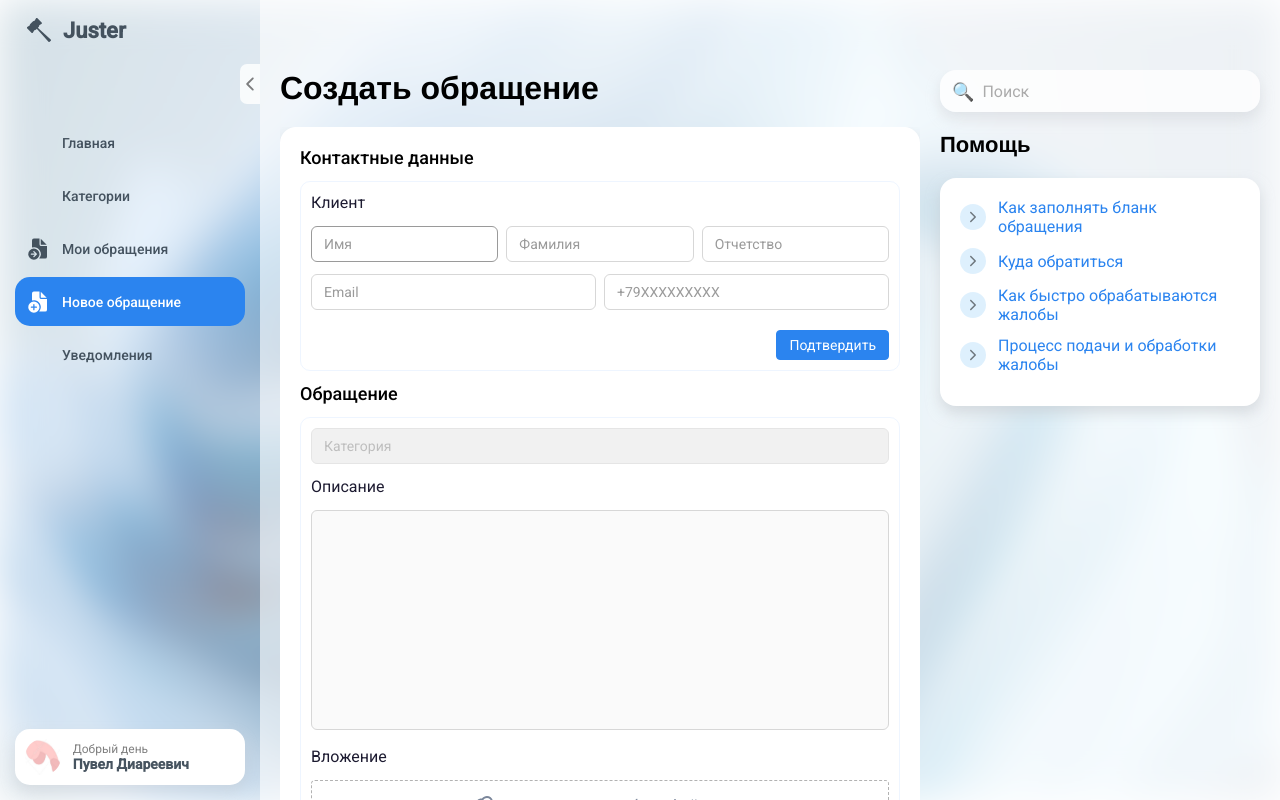
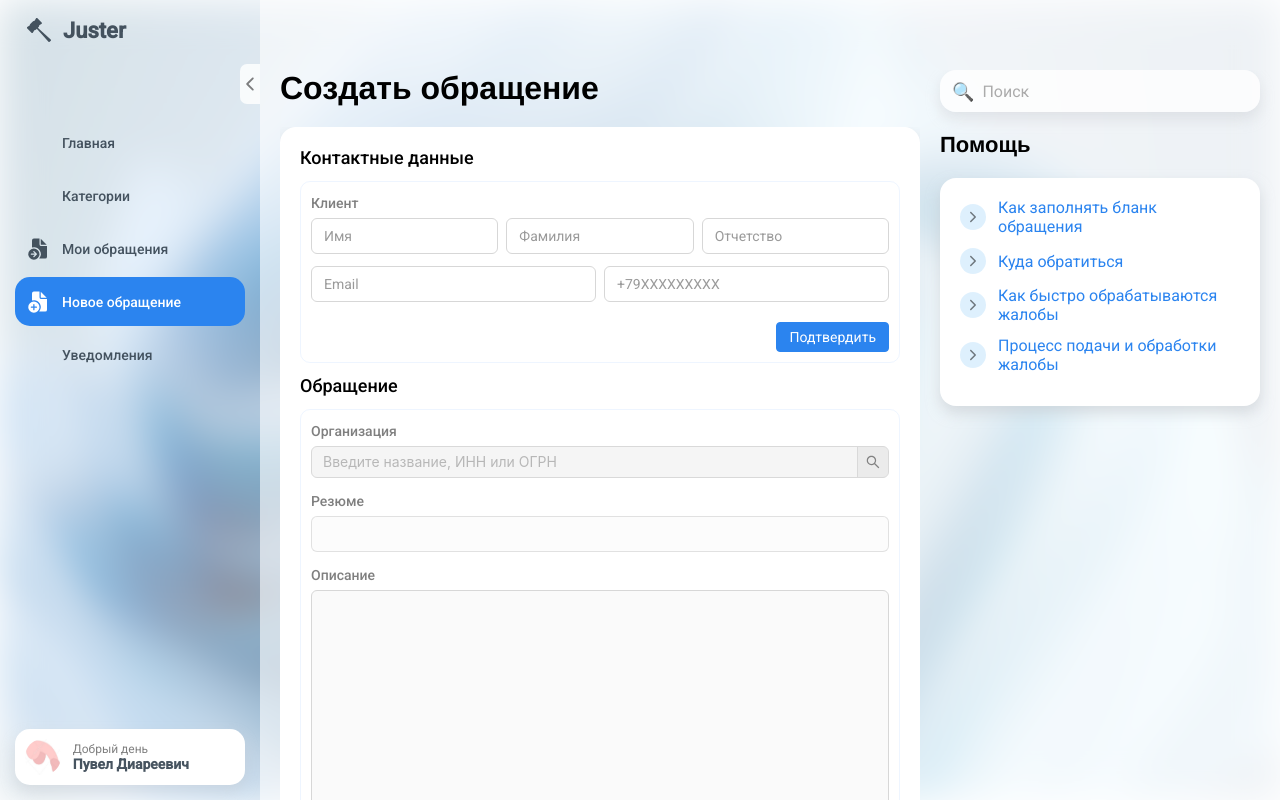
Before and after one commit to ivanklak/legal-aid-app, a React (Create React App) app: page /newRequest in a window 1280 px wide. Built offline with nearby package versions, Linux system fonts and the light colour scheme; some icons are missing; a web font is replaced by a local one.

Commit message:
install andt, create form for request organisation suggestions

```diff
--- a/package.json
+++ b/package.json
@@ -8,6 +8,7 @@
     "@testing-library/user-event": "^13.5.0",
     "@types/react-router": "^5.1.18",
     "@types/react-router-dom": "^5.3.3",
+    "antd": "^5.4.0",
     "axios": "^0.27.2",
     "boxicons": "^2.1.2",
     "classnames": "^2.3.2",
--- a/src/components/input/Input.module.sass
+++ b/src/components/input/Input.module.sass
@@ -104,8 +104,8 @@
 	&_withoutBottomOffset
 		margin-bottom: 0
 	&_disabled
-		border-color: #d7d7d7
-		background: rgba(231, 231, 231, 0.9)
+		border-color: rgba(118, 118, 118, 0.3)
+		background-color: rgba(239, 239, 239, 0.3)
 		opacity: 0.64
 		.input
 			color: #9a9a9a
--- a/src/newRequest/clientNameData/ClientNameData.module.sass
+++ b/src/newRequest/clientNameData/ClientNameData.module.sass
@@ -63,11 +63,11 @@
   margin-bottom: 12px
 
 .subTitle
-  color: #1d1b31
-  font-size: 16px
+  color: var(--base-color__black50)
+  font-size: 14px
   line-height: 22px
-  font-weight: 400
-  margin-bottom: 12px
+  font-weight: 500
+  margin-bottom: 4px
 
 .customInput
   max-width: 130px
--- a/src/newRequest/clientNameData/ClientNameData.tsx
+++ b/src/newRequest/clientNameData/ClientNameData.tsx
@@ -99,7 +99,6 @@ const ClientNameData: FC<ClientNameDataProps> = ({ onSubmitForm }) => {
                         <Input
                             value={firstName}
                             placeholder={'Имя'}
-                            autoFocus
                             tabIndex={0}
                             onChange={(value, event) => changeHandle(ClientField.FirstName, value)}
                             error={null}
--- a/src/newRequest/clientProblemData/ClientProblem.module.sass
+++ b/src/newRequest/clientProblemData/ClientProblem.module.sass
@@ -9,6 +9,16 @@
     display: block
 
     .category
+      margin-bottom: 12px
+
+    .organization
+      width: 100%
+      margin-bottom: 12px
+
+      .search_input
+        width: 100%
+
+    .resume
       margin-bottom: 12px
 
     .description
@@ -60,8 +70,8 @@
   margin: 12px 0
 
 .subTitle
-  color: #1d1b31
-  font-size: 16px
+  color: var(--base-color__black50)
+  font-size: 14px
   line-height: 22px
-  font-weight: 400
-  margin-bottom: 12px
+  font-weight: 500
+  margin-bottom: 4px
--- a/src/newRequest/clientProblemData/ClientProblemData.tsx
+++ b/src/newRequest/clientProblemData/ClientProblemData.tsx
@@ -1,12 +1,25 @@
 import React, {FC, useCallback, useState} from "react";
 import styles from "./ClientProblem.module.sass";
-import {Input, InputSize} from "../../components/input";
+import {Input as DefaultInput, InputSize} from "../../components/input";
 import classNames from "classnames";
 import UploadFiles from "../../components/uploadFiles/UploadFiles";
+import {AutoComplete, Input} from 'antd';
+import getOrganisationSuggestionsRequest from "../api/methods/getOrganisationSuggestionsRequest";
+import {ISuggestions} from "../api/requests/GetOrganisationSuggestionsRequest";
 
 interface ClientProblemDataProps {
     disabled: boolean
     onSubmitForm: (success: boolean) => void
+}
+
+interface IOptions {
+    value: string
+    label: JSX.Element
+}
+
+interface ISuggestionOptions {
+    label: JSX.Element
+    options?: IOptions[]
 }
 
 const ClientProblemData: FC<ClientProblemDataProps> = ({disabled, onSubmitForm}) => {
@@ -15,6 +28,7 @@ const ClientProblemData: FC<ClientProblemDataProps> = ({disabled, onSubmitForm})
 
     const [success, setSuccess] = useState<boolean>(false);
     const [error, setError] = useState<string>(null);
+    const [options, setOptions] = useState<ISuggestionOptions[]>([]);
 
     const textAreaChangeHandle = useCallback((e: React.ChangeEvent<HTMLTextAreaElement>) => {
         setSuccess(false);
@@ -34,7 +48,6 @@ const ClientProblemData: FC<ClientProblemDataProps> = ({disabled, onSubmitForm})
         setCategory(value);
     }, [])
 
-
     const submitHandle = useCallback(() => {
         if (!!category && !!textAreaValue) {
             onSubmitForm(true);
@@ -46,17 +59,106 @@ const ClientProblemData: FC<ClientProblemDataProps> = ({disabled, onSubmitForm})
         }
     }, [category, textAreaValue, onSubmitForm])
 
+    const renderTitle = (title: string) => (
+        <span>
+            {title}
+            {/*<a*/}
+            {/*    style={{ float: 'right' }}*/}
+            {/*    href="https://www.google.com/search?q=antd"*/}
+            {/*    target="_blank"*/}
+            {/*    rel="noopener noreferrer"*/}
+            {/*>*/}
+            {/*more*/}
+            {/*</a>*/}
+      </span>
+    );
+
+    // TODO сделать новые поля
+    const enterDataManually = () => {
+        console.log('enter data manually => display new fields')
+    }
+
+    const renderErrorTitle = (title: string) => (
+        <span>
+            {title}
+            <span  style={{ float: 'right', color: "var(--base-color__button)", cursor: "pointer" }} onClick={enterDataManually}>
+                Ввести данные вручную
+            </span>
+        </span>
+    )
+
+    const renderItem = (item: ISuggestions) => ({
+        value: item.value,
+        label: (
+            <div key={item.value}>
+                <div>{item.value}</div>
+                <div>{item.data.inn}</div>
+                <div>{item.data.address.value}</div>
+            </div>
+        ),
+    });
+
+    // переводим данные с сервера в опции для показа
+    const setSuggestionsInOptions = useCallback((suggestions: ISuggestions[]) => {
+        if (!suggestions.length) {
+            setOptions([{label: renderErrorTitle('Ничего не найдено')}])
+            return
+        }
+        const suggestionsOptions = suggestions.map((item) => renderItem(item))
+        const result = {
+            label: renderTitle('Организации'),
+            options: suggestionsOptions,
+        }
+        setOptions([result])
+    }, [renderErrorTitle])
+
+    // поиск организаций (подсказок)
+    const searchHandle = useCallback((value: string) => {
+        getOrganisationSuggestionsRequest(value)
+            .then((res) => {
+                console.log('res', res.suggestions)
+                setSuggestionsInOptions(res.suggestions)
+            })
+            .catch((err) => {
+                console.log('error', err)
+                setOptions([{label: renderErrorTitle('Произошла ошибка')}])
+            })
+    }, [renderErrorTitle, setSuggestionsInOptions])
+
+    // реакция на выбор организации
+    const onSelect = (value: string) => {
+        //TODO save data to send it
+        console.log('onSelect', value);
+    };
+
     return (
         <>
             <div className={styles.title}>Обращение</div>
             <div className={styles.problemForm}>
                 <div className={styles.descriptionContainer}>
-                    {/*TODO изменить на дропдаун*/}
-                    <div className={styles.category}>
-                        <Input
+                    <div className={styles.organization}>
+                        <div className={styles.subTitle}>Организация</div>
+                        <AutoComplete
+                            dropdownMatchSelectWidth={500}
+                            options={options}
+                            style={{ display: 'block' }}
+                            onSelect={onSelect}
+                            // onSearch={searchHandle}
+                        >
+                            <Input.Search
+                                disabled={disabled}
+                                loading={false}
+                                onSearch={searchHandle}
+                                size="middle"
+                                placeholder="Введите название, ИНН или ОГРН"
+                            />
+                        </AutoComplete>
+                    </div>
+                    <div className={styles.resume}>
+                        <div className={styles.subTitle}>Резюме</div>
+                        <DefaultInput
                             value={category}
-                            placeholder={'Категория'}
-                            autoFocus
+                            placeholder={''}
                             tabIndex={0}
                             onChange={inputChangeHandle}
                             error={null}
```
Also changed, not shown: src/mainPageSections/claims/Claims.tsx (+4 -8 lines).
